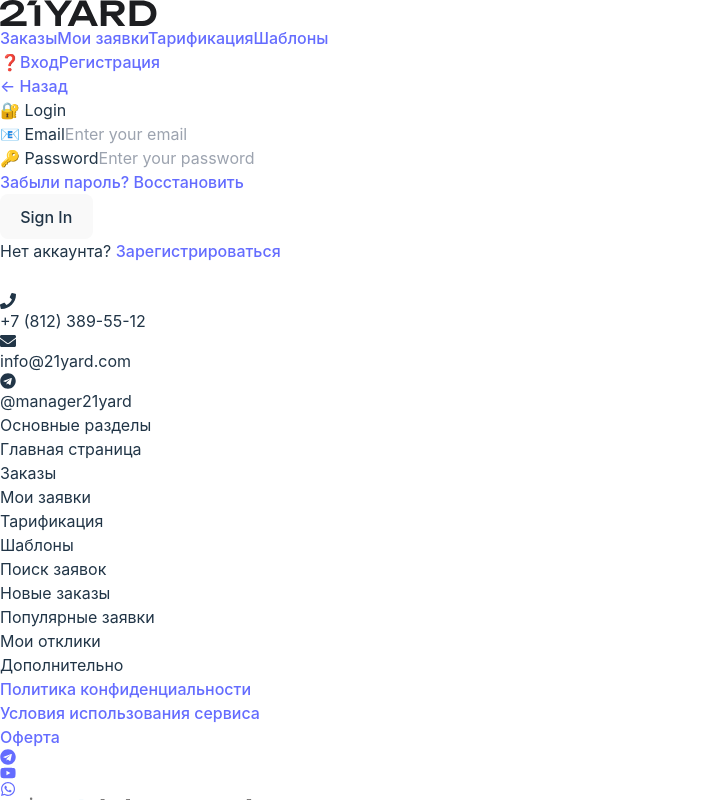
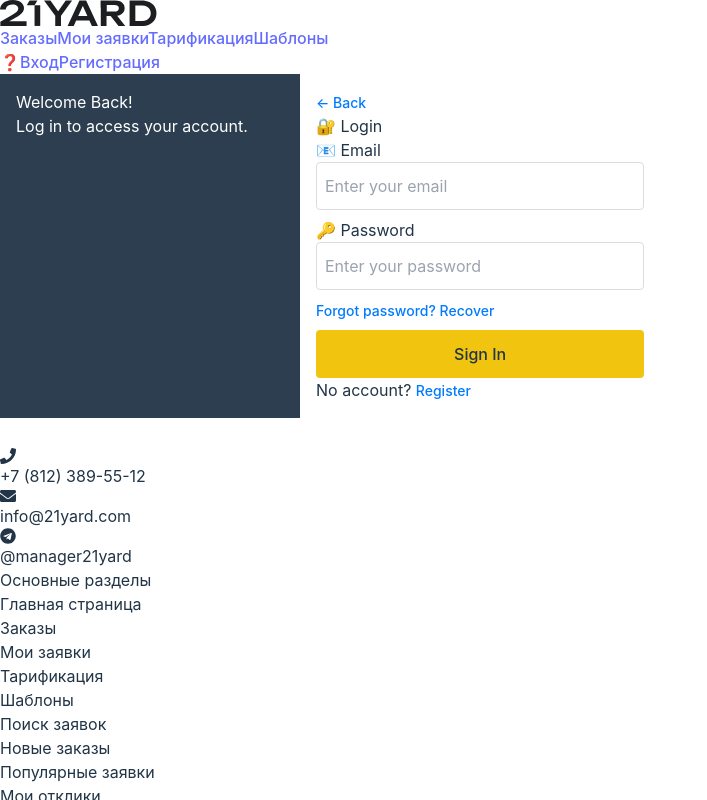
Before and after one commit to Nirmaljoey/fastapi, a React (Vite) app: page /login in a window 1280 px wide. Shown: the top 800 px of the page, without its empty margins (0-707 px from the left). Built offline with nearby package versions, Linux system fonts and the light colour scheme.

Commit message:
Update UserAuthorization.tsx

```diff
--- a/src/pages/UserAuthorization.tsx
+++ b/src/pages/UserAuthorization.tsx
@@ -2,6 +2,7 @@ import React, { useState } from "react";
 import { useForm, SubmitHandler } from "react-hook-form";
 import { Link, useNavigate } from "react-router-dom";
 import { useAuth } from "../context/AuthUtils";
+import "./login.css";
 
 type LoginFormValues = {
   email: string;
@@ -31,10 +32,17 @@ const UserAuthorization: React.FC = () => {
   };
 
   return (
-    <div className="flex items-center justify-center min-h-screen bg-[#F5F5F5] relative">
-      <div className="relative mt-20">
-        <Link to="/" className="absolute top-[-50px] left-0 text-base text-black hover:underline mb-2">← Назад</Link>
-        <div className="bg-white p-6 rounded-lg shadow-xl w-96 relative">
+    <div className="appContainer">
+      {/* Sidebar for larger screens */}
+      <div className="sidebar">
+        <h2 className="text-xl font-bold">Welcome Back!</h2>
+        <p className="mt-2">Log in to access your account.</p>
+      </div>
+
+      {/* Form Container */}
+      <div className="formContainer">
+        <Link to="/" className="link mb-4 inline-block">← Back</Link>
+        <div className="bg-white rounded-lg shadow-xl">
           <h2 className="text-2xl font-bold mb-4 text-center text-black">🔐 Login</h2>
           {error && (
             <div className="text-red-600 text-sm mb-4 text-center border border-red-500 p-2 rounded">
@@ -42,14 +50,14 @@ const UserAuthorization: React.FC = () => {
             </div>
           )}
           <form onSubmit={handleSubmit(onSubmit)}>
-            <div className="mb-4 bg-transparent">
+            <div className="mb-4">
               <label htmlFor="email" className="block mb-1 text-gray-800 text-sm font-medium">📧 Email</label>
               <input
                 id="email"
                 {...register("email", { required: "Email is required" })}
                 type="email"
                 placeholder="Enter your email"
-                className="w-full px-3 bg-transparent py-2 border border-gray-300 rounded-md focus:outline-none focus:ring-2 focus:ring-yellow-500 text-black"
+                className="inputField"
               />
               {errors.email && <p className="text-red-500 text-xs mt-1">{errors.email.message}</p>}
             </div>
@@ -60,23 +68,23 @@ const UserAuthorization: React.FC = () => {
                 {...register("password", { required: "Password is required" })}
                 type="password"
                 placeholder="Enter your password"
-                className="w-full px-3 py-2 border bg-transparent border-gray-300 rounded-md focus:outline-none focus:ring-2 focus:ring-yellow-500 text-black"
+                className="inputField"
               />
               {errors.password && <p className="text-red-500 text-xs mt-1">{errors.password.message}</p>}
             </div>
             <div className="text-sm text-center mb-4">
-              <Link to="/password-recovery" className="text-black hover:underline">Забыли пароль? Восстановить</Link>
+              <Link to="/password-recovery" className="link">Forgot password? Recover</Link>
             </div>
             <button
               type="submit"
               disabled={loading}
-              className="w-full bg-yellow-500 text-white py-2 rounded-md hover:bg-yellow-600 transition duration-200 disabled:bg-yellow-300"
+              className={`btn ${loading ? "bg-yellow-300 cursor-not-allowed" : "hover:bg-yellow-600"}`}
             >
               {loading ? "🔄 Logging in..." : "Sign In"}
             </button>
           </form>
           <div className="text-sm text-center mt-4 text-black">
-            Нет аккаунта? <Link to="/register" className="text-black hover:underline">Зарегистрироваться</Link>
+            No account? <Link to="/register" className="link">Register</Link>
           </div>
         </div>
       </div>
```
